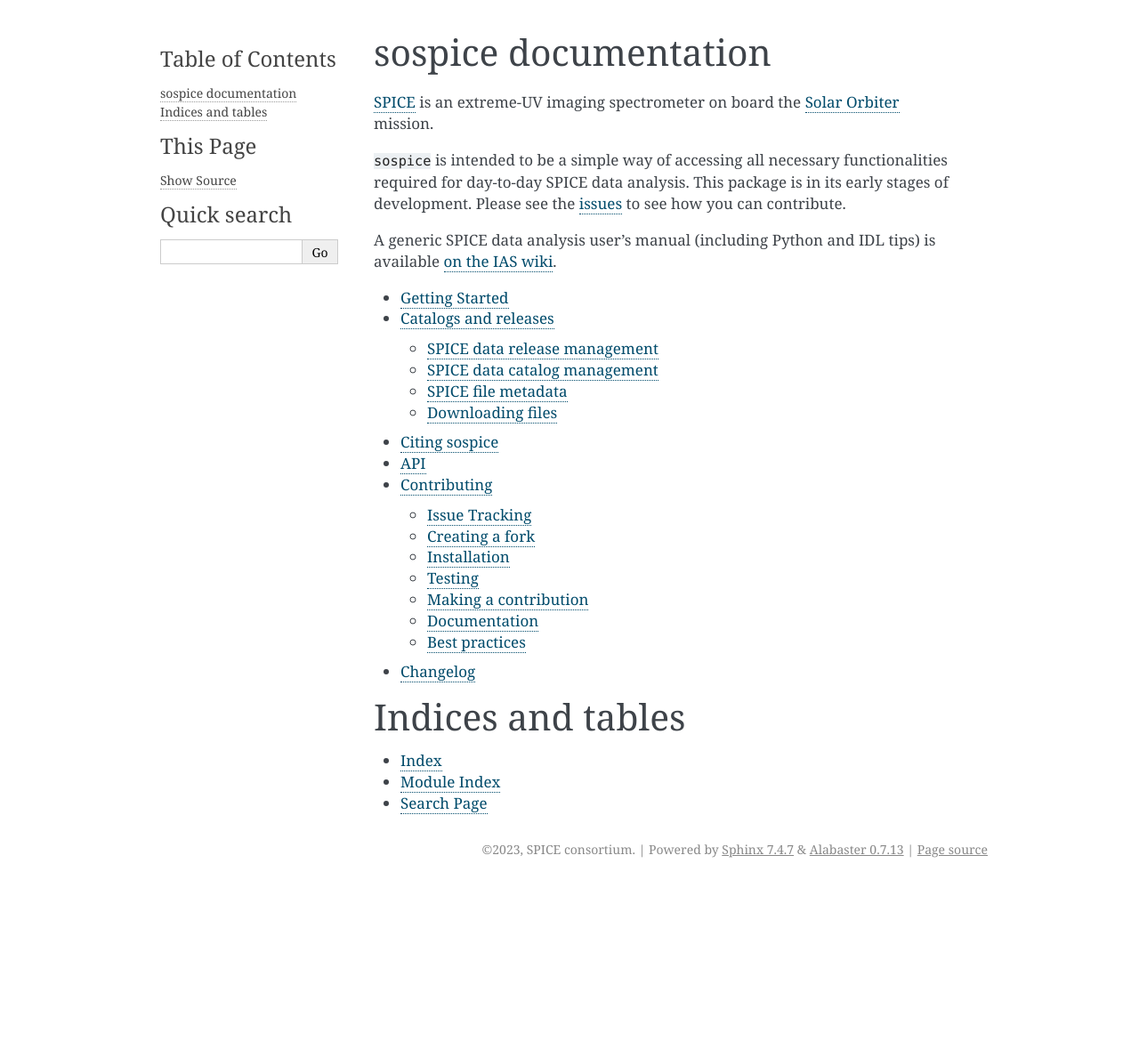
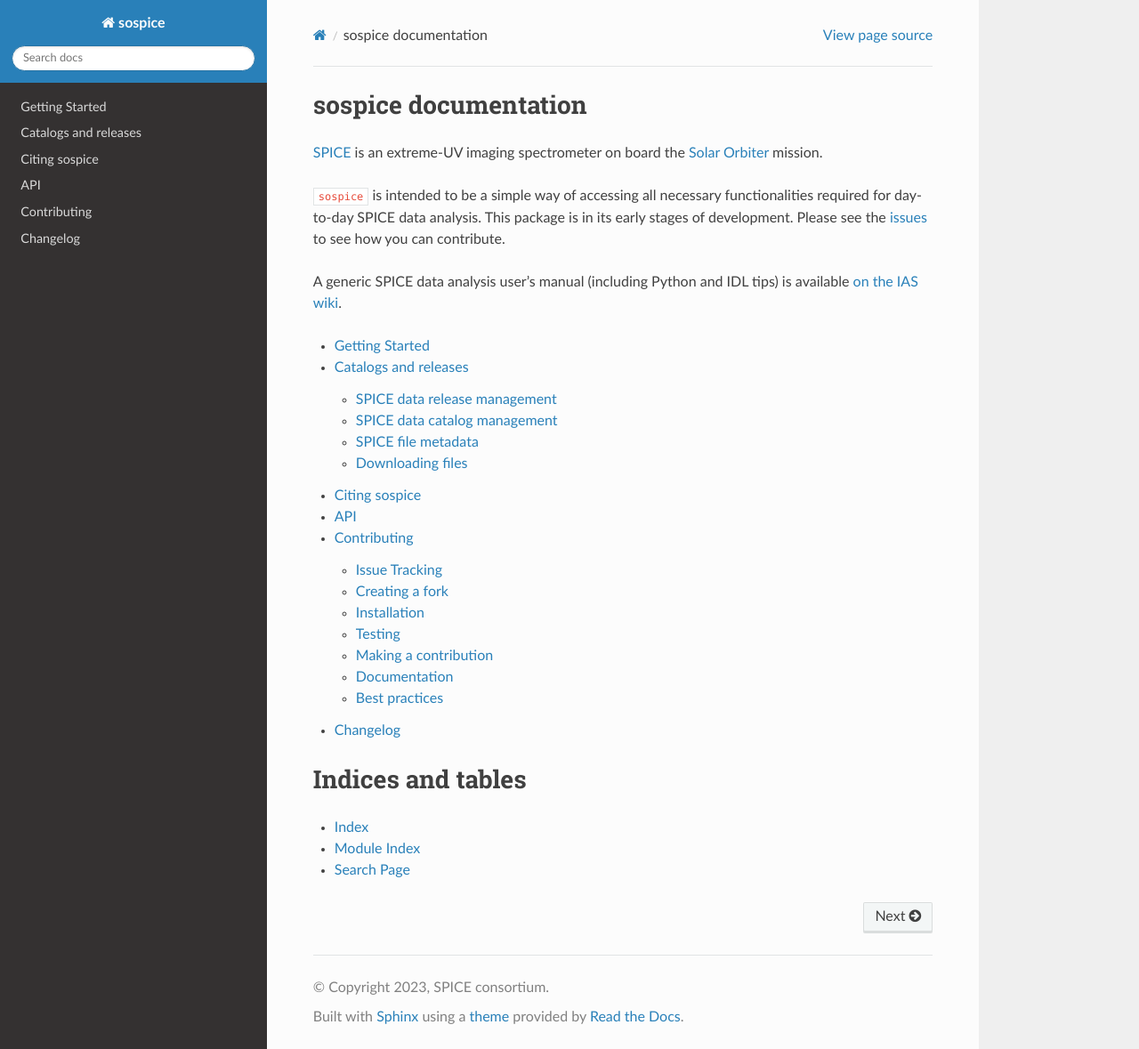
Before and after one commit to solo-spice/sospice, a Sphinx documentation site: the page built from docs/source/index.rst, in a window 1280 px wide and 1179 px high. Shown: the whole window at 89% size. Built offline with Sphinx 7.4.7 and the Read the Docs theme 2.0.0, drawn with Linux system fonts in a browser that asks for light colours; the version number could not be read and is left out.

Commit message:
Update documentation for readthedocs

```diff
--- a/docs/source/api.rst
+++ b/docs/source/api.rst
@@ -8,3 +8,7 @@
    :recursive:
 
    sospice
+   sospice.spice_error
+   sospice.Release
+   sospice.Catalog
+   sospice.FileMetadata
--- a/docs/source/conf.py
+++ b/docs/source/conf.py
@@ -91,7 +91,7 @@
 # The theme to use for HTML and HTML Help pages.  See the documentation for
 # a list of builtin themes.
 #
-html_theme = "alabaster"
+html_theme = "sphinx_rtd_theme"
 
 # Add any paths that contain custom static files (such as style sheets) here,
 # relative to this directory. They are copied after the builtin static files,
--- a/requirements.txt
+++ b/requirements.txt
@@ -14,6 +14,7 @@
 scipy>=1.10
 setuptools>=45
 setuptools_scm[toml]>=7.0
-Sphinx>=7.0
+Sphinx>=6.2,<7.0
+sphinx-rtd-theme>=1.2.0
 sunpy>=4.0
 twine>=4.0
```
Also changed, not shown: docs/requirements.txt (+13 -1 lines), 1 other file.
